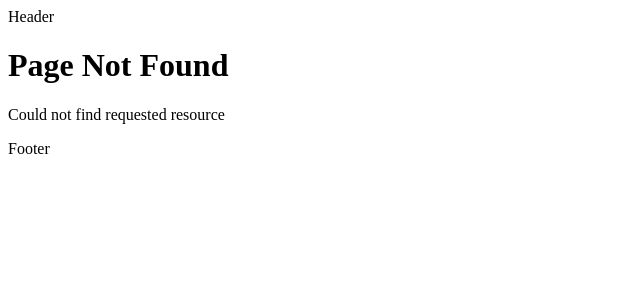
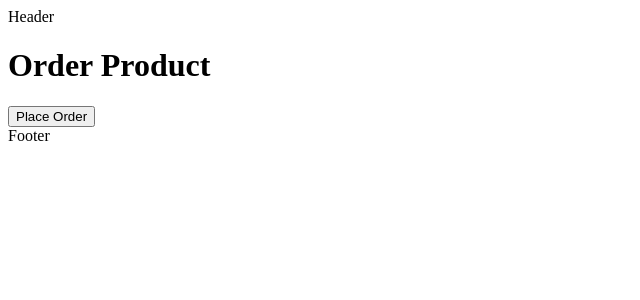
Before and after one commit to soundarya-ms3/nextjs-learning, a Next.js app: page /order-product in a window 1280 px wide. Before the commit this address had no page. Shown: the top 300 px of the page, without its empty margins (0-640 px from the left). Built offline with nearby package versions, Linux system fonts and the light colour scheme.

Commit message:
navigating programmatically

```diff
--- /dev/null
+++ b/src/app/order-product/page.tsx
@@ -0,0 +1,19 @@
+"use client";
+
+import { useRouter } from "next/navigation";
+
+export default function OrderProduct() {
+  const router = useRouter();
+  const handleClick = () => {
+    console.log("Placing your order");
+    router.push("/");
+    // router.back();
+    // router.forward();
+  };
+  return (
+    <>
+      <h1>Order Product</h1>
+      <button onClick={handleClick}>Place Order</button>
+    </>
+  );
+}
```
